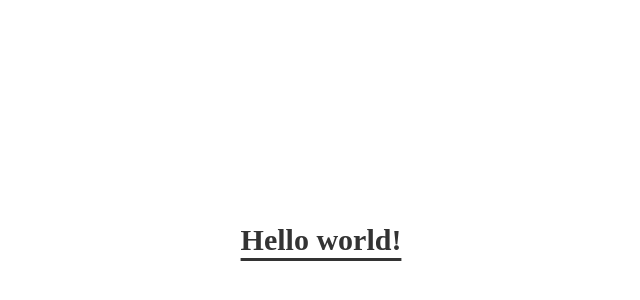
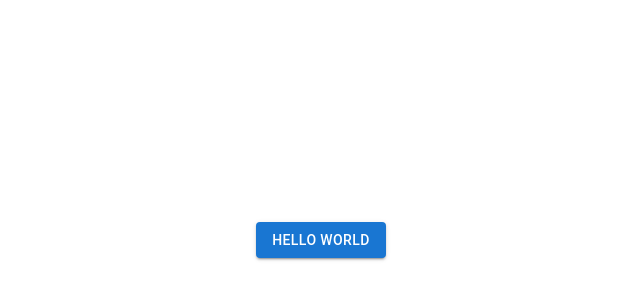
Before and after one commit to jhs512/react_stc_2022, a React (Create React App) app: page / in a window 1280 px wide. Shown: the part 160-460 px from the top of the page, without its empty margins (319-959 px from the left). Built offline with nearby package versions, Linux system fonts and the light colour scheme; a web font is replaced by a local one.

Commit message:
mui 설치

```diff
--- a/package.json
+++ b/package.json
@@ -3,6 +3,9 @@
   "version": "0.1.0",
   "private": true,
   "dependencies": {
+    "@emotion/react": "^11.9.0",
+    "@emotion/styled": "^11.8.1",
+    "@mui/material": "^5.8.0",
     "@testing-library/jest-dom": "^5.16.4",
     "@testing-library/react": "^13.2.0",
     "@testing-library/user-event": "^13.5.0",
--- a/src/App.js
+++ b/src/App.js
@@ -1,8 +1,10 @@
+import { Button } from "@mui/material";
+
 function App() {
   return (
     <>
       <div className="flex-1 flex items-center justify-center">
-        <h1 className="text-3xl font-bold underline">Hello world!</h1>
+        <Button variant="contained">Hello World</Button>
       </div>
     </>
   );
```
Also changed, not shown: 1 other file (tests, documents, lock files or other folders).
